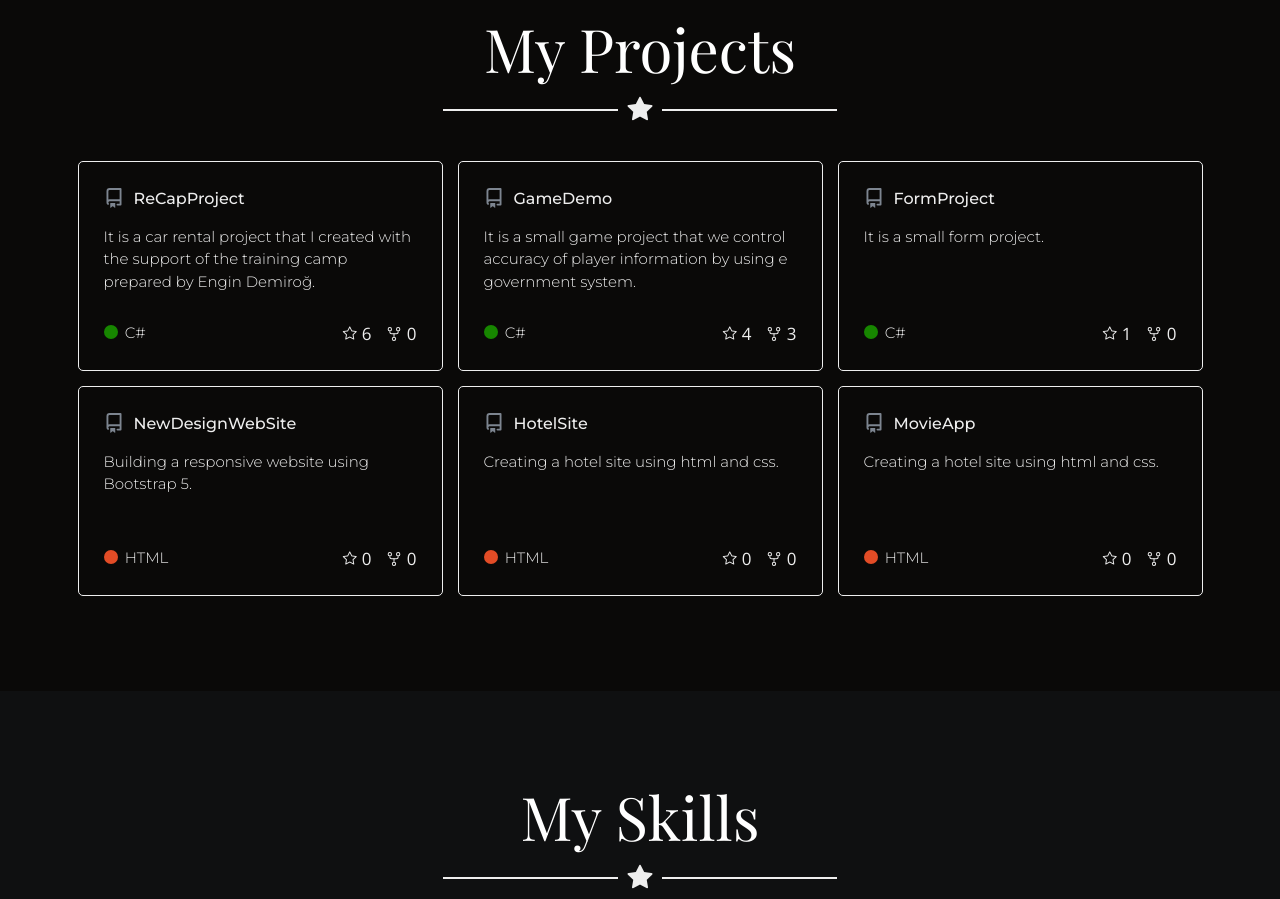
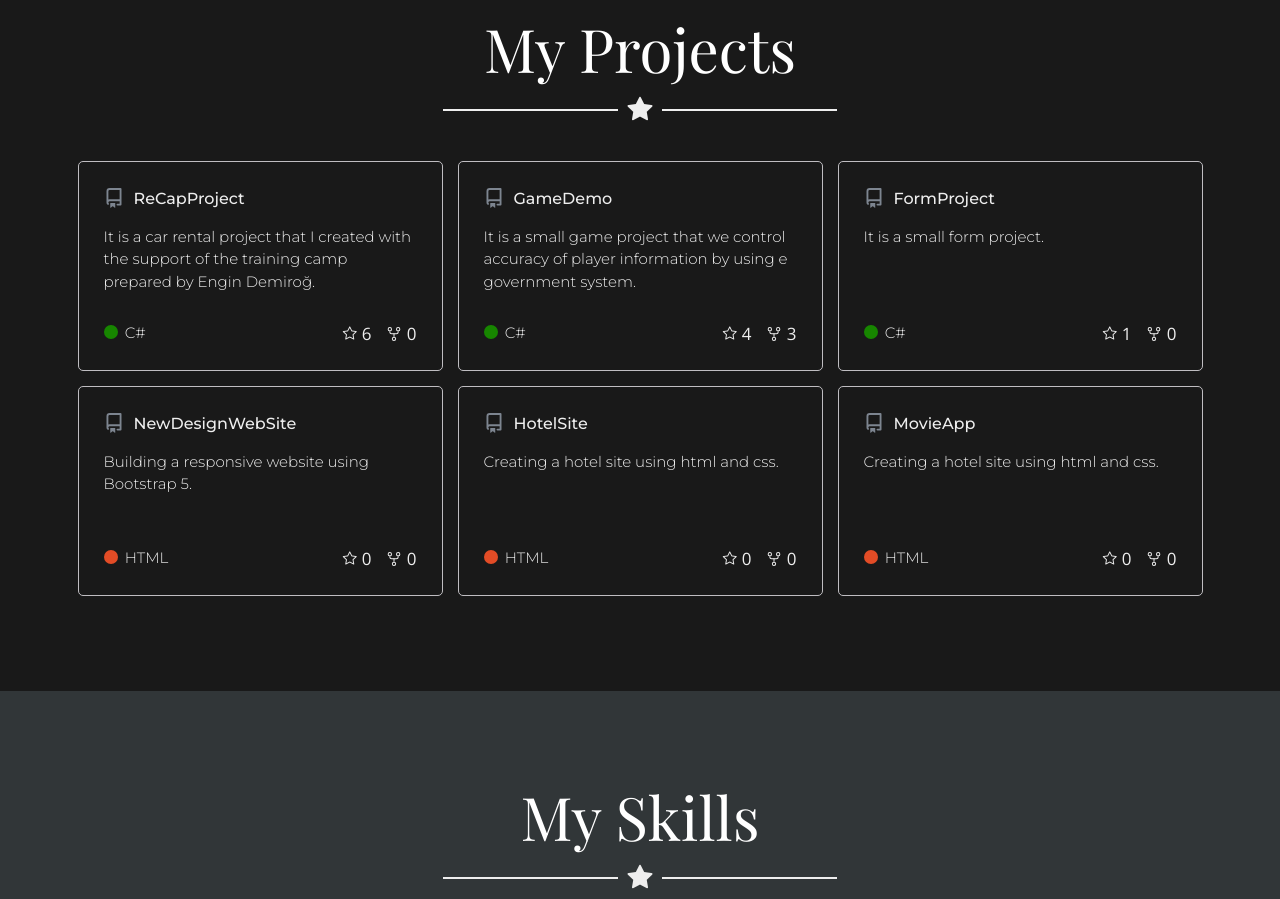
Before and after one commit to burcutas96/Portfolio, a plain HTML site: page index.html in a window 1280 px wide. Shown: the part 1503-2402 px from the top of the page. Drawn offline with nearby package versions, Linux system fonts and the light colour scheme.

Commit message:
color update

```diff
--- a/css/custom/style.css
+++ b/css/custom/style.css
@@ -9,9 +9,9 @@ html{
 }
 
 :root{
-    --night: #0a0908;
-    --space: #0f1011;
-    --vintage: #6d6a75;
+    --night: #191919;
+    --space: #313638;
+    --vintage: #515052;
     --halloween: #bfbdc1;
     --white: #eee;
     --red: #e34c26;
@@ -317,7 +317,7 @@ nav.sticky ul>li a::after,
 #projects .repo{
     padding: 25px;
     min-height: 210px;
-    border: .5px solid var(--white);
+    border: .5px solid var(--halloween);
     border-radius: 5px;
 }
 
```
